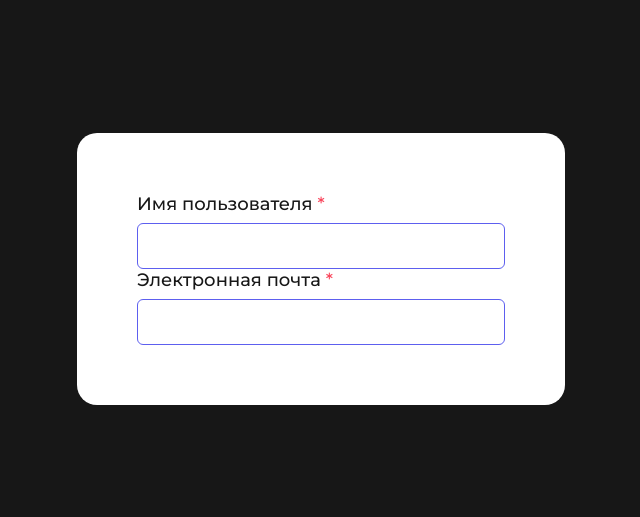
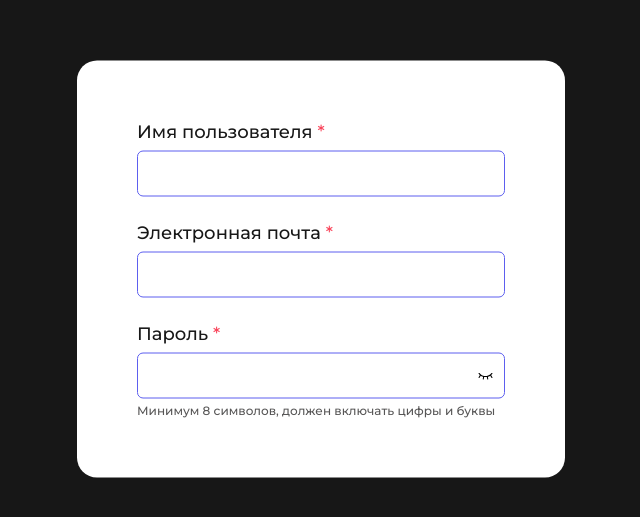
Before and after one commit to Githance/frontend, a React (Create React App) app: page /registration in a window 1280 px wide. Shown: the part 131-648 px from the top of the page, without its empty margins (319-959 px from the left). Built offline with nearby package versions, Linux system fonts and the light colour scheme.

Commit message:
feat: создать файлы для компонента чекбокса

```diff
--- a/src/components/button/button.module.css
+++ b/src/components/button/button.module.css
@@ -7,3 +7,7 @@
   line-height: 22px;
   cursor: pointer;
 }
+
+.button:focus {
+  outline: 2px solid var(--color-input-normal);
+}
--- a/src/components/fieldset/fieldset.jsx
+++ b/src/components/fieldset/fieldset.jsx
@@ -1,3 +1,4 @@
+/* eslint-disable no-unused-vars */
 /* eslint-disable react/prop-types */
 /* eslint-disable react/require-default-props */
 /* eslint-disable react/self-closing-comp */
@@ -13,6 +14,8 @@ function Fieldset({
   name,
   className,
   button,
+  hint,
+  hintText,
   togglePassword,
   showPassword,
 }) {
@@ -42,7 +45,11 @@ function Fieldset({
           ></button>
         )}
       </div>
-      {false && <span className={cn(style.text)}>Error text</span>}
+      {false ? (
+        <span className={cn(style.text, style.text_error)}>Error text</span>
+      ) : (
+        hint && <span className={style.text}>{hintText}</span>
+      )}
     </fieldset>
   );
 }
@@ -52,7 +59,9 @@ Fieldset.propTypes = {
   required: PropTypes.string.isRequired,
   label: PropTypes.string.isRequired,
   name: PropTypes.string.isRequired,
+  hintText: PropTypes.string.isRequired,
   button: PropTypes.bool,
+  hint: PropTypes.bool,
   showPassword: PropTypes.bool,
   togglePassword: PropTypes.func,
 };
--- a/src/components/fieldset/fieldset.module.css
+++ b/src/components/fieldset/fieldset.module.css
@@ -39,12 +39,16 @@
   width: 368px;
   height: 46px;
   box-sizing: border-box;
-  border: 1px solid #5d5fef;
+  border: 1px solid var(--color-input-normal);
   border-radius: 6px;
   font-size: 18px;
   line-height: 22px;
   color: var(--text-color-grey);
   cursor: text;
+}
+
+.input__element:focus {
+  outline: 2px solid var(--color-input-normal);
 }
 
 .label {
@@ -73,5 +77,9 @@
   font-weight: 500;
   font-size: 12px;
   line-height: 15px;
+  color: var(--text-color-grey);
+}
+
+.text_error {
   color: var(--text-color-red);
 }
--- a/src/components/registration-page/registration-page.jsx
+++ b/src/components/registration-page/registration-page.jsx
@@ -1,8 +1,15 @@
+import { useState } from "react";
 import Form from "../form/form";
 import Fieldset from "../fieldset/fieldset";
 import style from "./registration-page.module.css";
 
 function RegistrationPage() {
+  const [showPassword, setShowPassword] = useState(true);
+
+  function togglePassword() {
+    setShowPassword((prevValue) => !prevValue);
+  }
+
   return (
     <div className={style.container}>
       <Form>
@@ -17,6 +24,19 @@ function RegistrationPage() {
           required="required"
           label="Электронная почта"
           name="email"
+          className={style.input}
+        />
+        <Fieldset
+          type={showPassword ? "password" : "text"}
+          required="required"
+          label="Пароль"
+          name="password"
+          className={style.input}
+          togglePassword={() => togglePassword()}
+          showPassword={showPassword}
+          button
+          hint
+          hintText="Минимум 8 символов, должен включать цифры и буквы"
         />
       </Form>
     </div>
--- a/src/components/registration-page/registration-page.module.css
+++ b/src/components/registration-page/registration-page.module.css
@@ -3,3 +3,7 @@
   height: 100vh;
   background-color: var(--bg-color-main);
 }
+
+.input {
+  margin-top: 25px;
+}
```
Also changed, not shown: src/components/authentication-page/authentication-page.jsx (line endings or trailing spaces), src/components/checkbox/checkbox.jsx (added), src/components/checkbox/checkbox.module.css (added).
